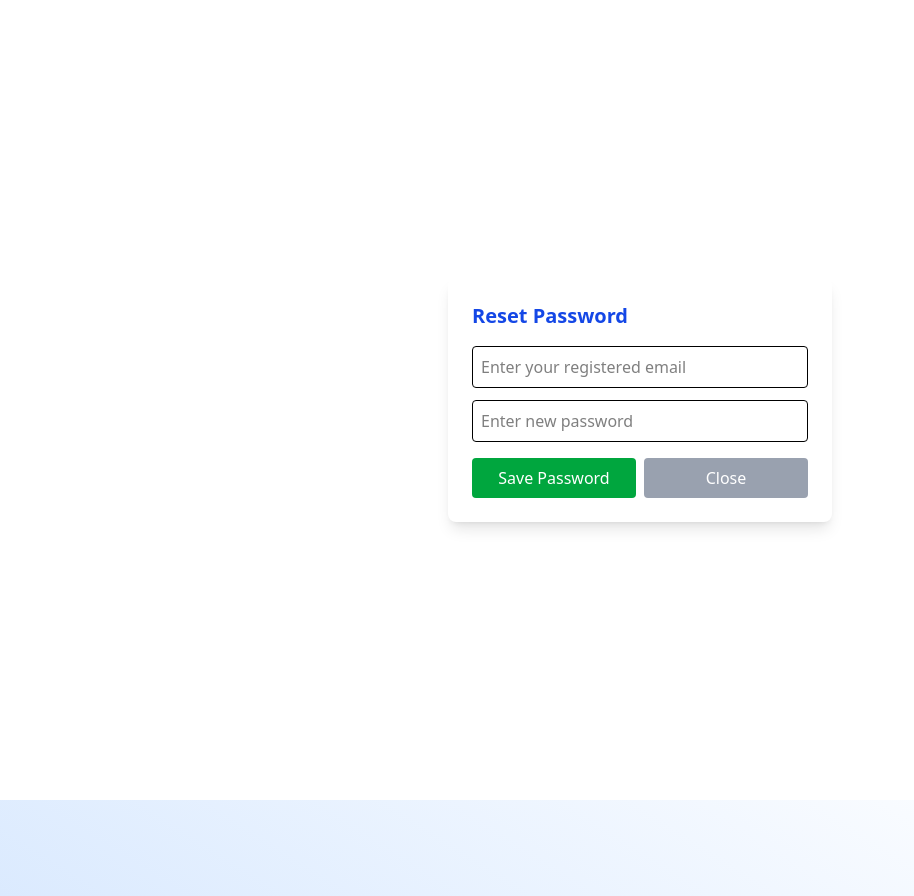
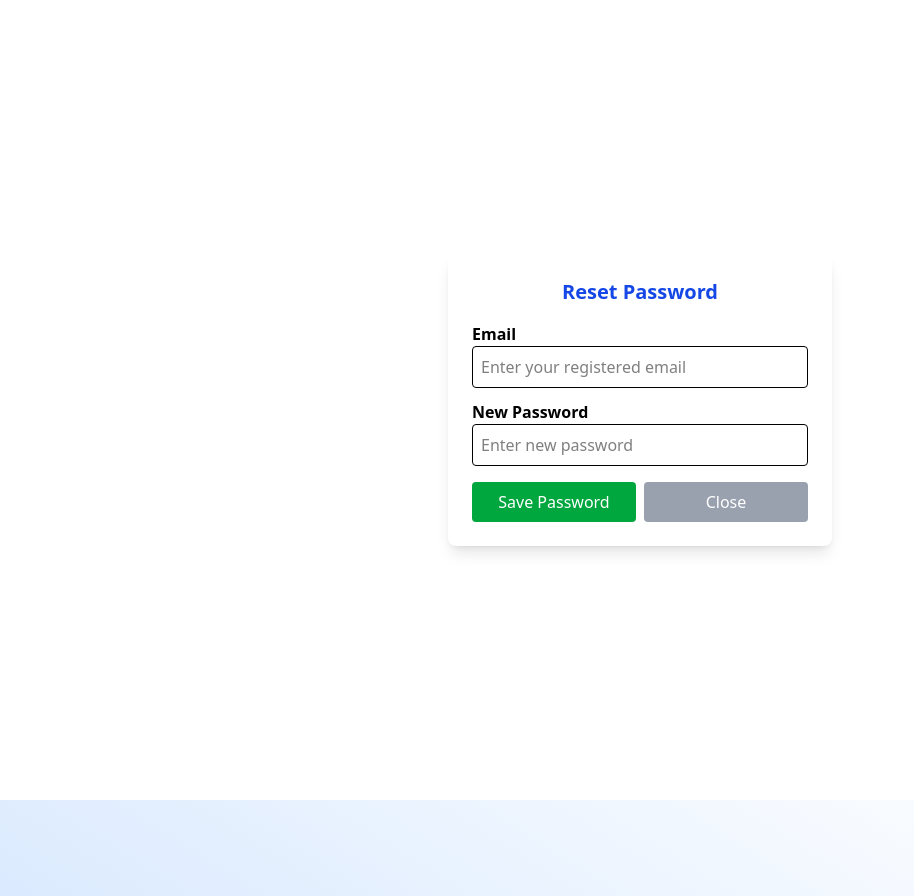
Before and after one commit to Kartiki23/CareConnect, a React (Vite) app in the folder frontend/: page /login in a window 1280 px wide. Both pictures are taken after a click on the button "Forgot Password?". Shown: the whole page, without its empty margins (0-914 px from the left). Built offline with nearby package versions, Linux system fonts and the light colour scheme; no server answers.

Commit message:
Login page updated

```diff
--- a/frontend/src/publicAcces/Login.jsx
+++ b/frontend/src/publicAcces/Login.jsx
@@ -127,6 +127,7 @@ const Login = () => {
           transition={{ duration: 0.4 }}
           className="space-y-4"
         >
+          <label className="font-semibold">Email</label>
           <input
             type="email"
             placeholder="Email"
@@ -136,6 +137,7 @@ const Login = () => {
             required
           />
 
+          <label className="font-semibold">Password</label>
           <input
             type="password"
             placeholder="Password"
@@ -213,10 +215,11 @@ const Login = () => {
               animate={{ scale: 1 }}
               exit={{ scale: 0.85 }}
             >
-              <h2 className="text-xl font-bold mb-4 text-blue-700">
+              <h2 className="text-xl font-bold mb-4 text-center text-blue-700">
                 Reset Password
               </h2>
 
+              <label className="font-semibold">Email</label>
               <input
                 type="email"
                 placeholder="Enter your registered email"
@@ -225,6 +228,7 @@ const Login = () => {
                 onChange={(e) => setFpEmail(e.target.value)}
               />
 
+              <label className="font-semibold">New Password</label>
               <input
                 type="password"
                 placeholder="Enter new password"
```
